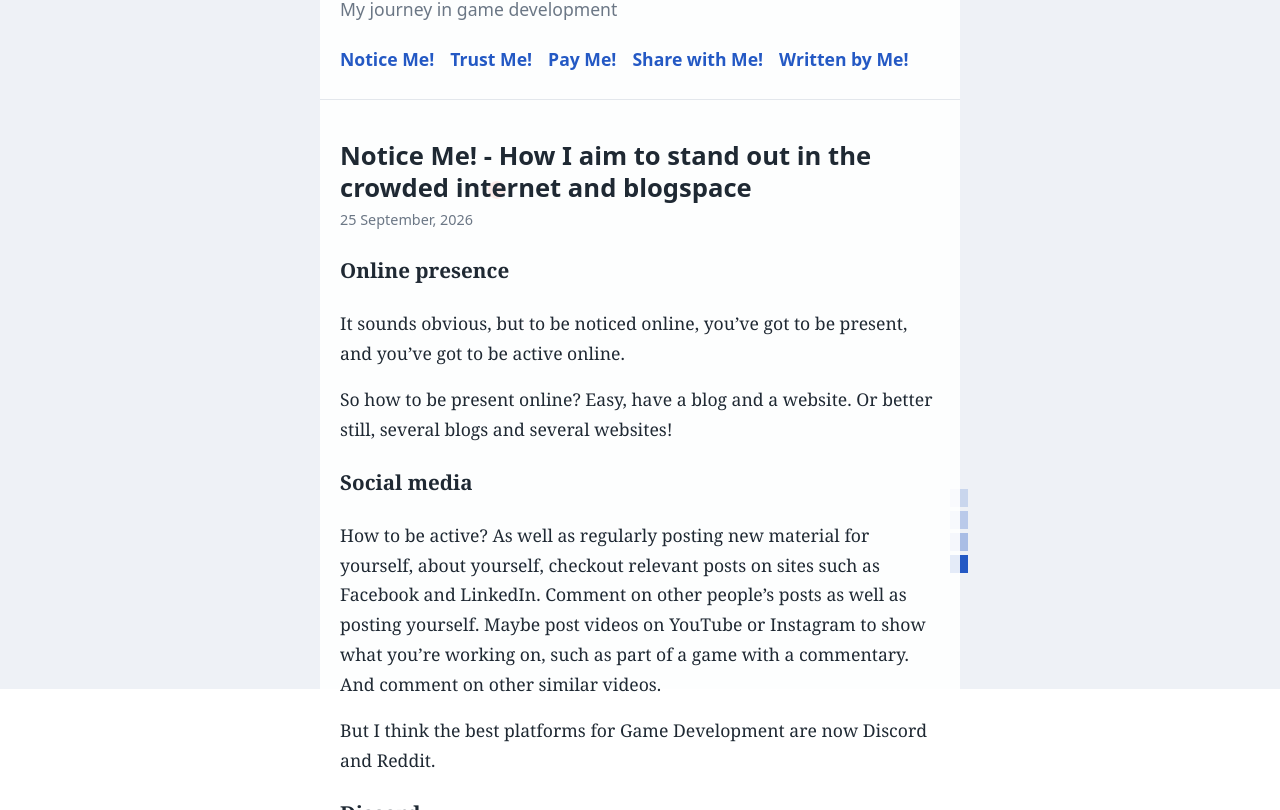
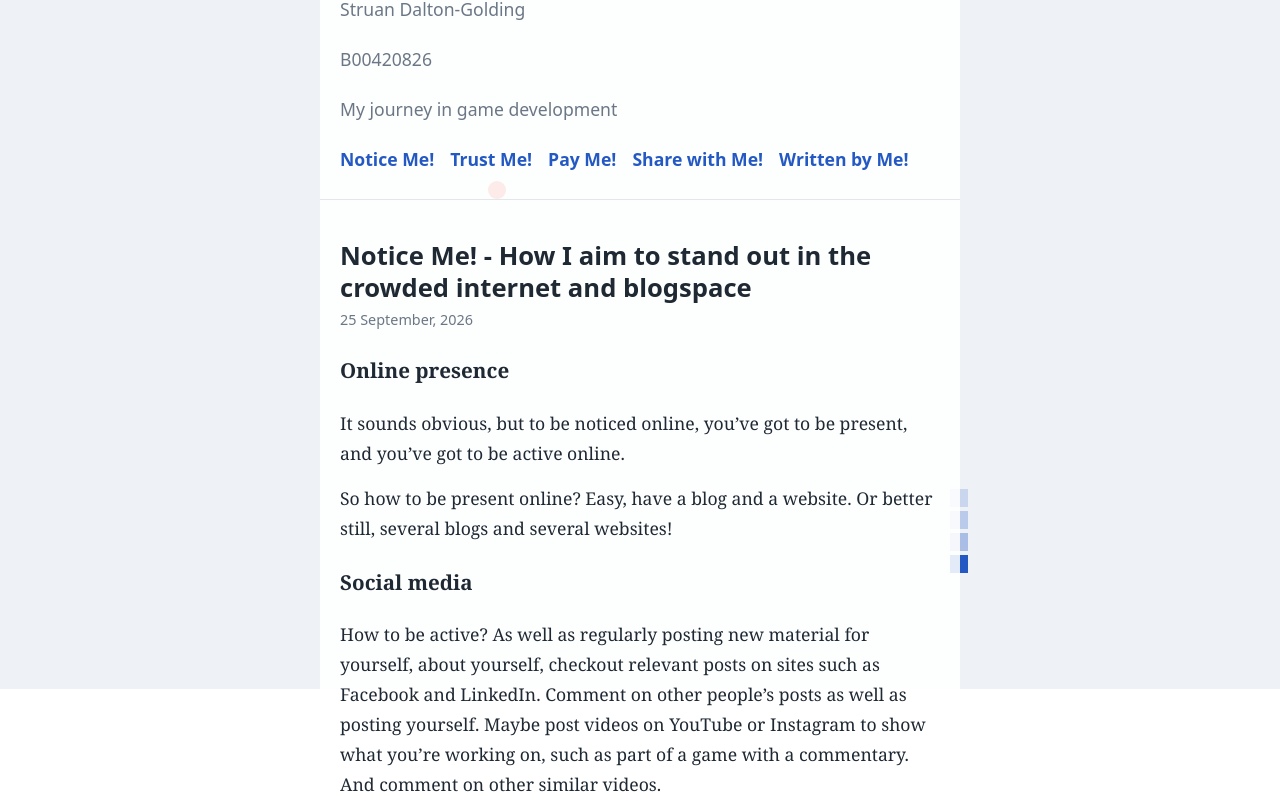
Before and after one commit to KillerKickAss/Creative-Technologies-Professionalism, a plain HTML site: page index.html in a window 1280 px wide. Shown: the part 111-921 px from the top of the page. Drawn offline with Linux system fonts and the light colour scheme.

Commit message:
Update index.html

```diff
--- a/index.html
+++ b/index.html
@@ -14,6 +14,8 @@
 
   <header class="site-header">
     <h1><a href="index.html">GameDevelopmentwithStruan</a></h1>
+    <p class="tagline">Struan Dalton-Golding</p>
+    <p class="tagline">B00420826</p>
     <p class="tagline">My journey in game development</p>
     <nav>
       <a href="#post-1">Notice Me!</a>
@@ -215,7 +217,7 @@
         you.
         I'll talk more about Reputation in my next blog.</p>
       <p>There is more information about Professionalism
-        <a href=" https://helpfulprofessor.com/professionalism-examples/ ">here</a>> and
+        <a href=" https://helpfulprofessor.com/professionalism-examples/ ">here</a> and
         <a href="https://www.indeed.com/career-advice/career-development/the-ultimate-guide-to-professionalism">here</a>
       </p>
     </article>
@@ -656,6 +658,8 @@
 
   <footer class="site-footer">
     <p>&copy; 2026 My Blog</p>
+    <p>Struan Dalton-Golding</p>
+    <p>B00420826</p>
   </footer>
 
   <script src="script.js"></script>
```
